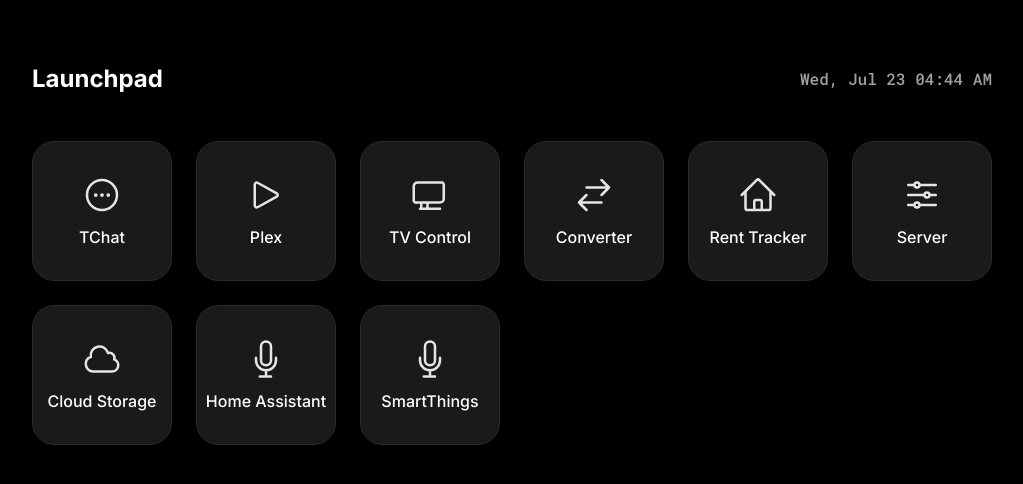
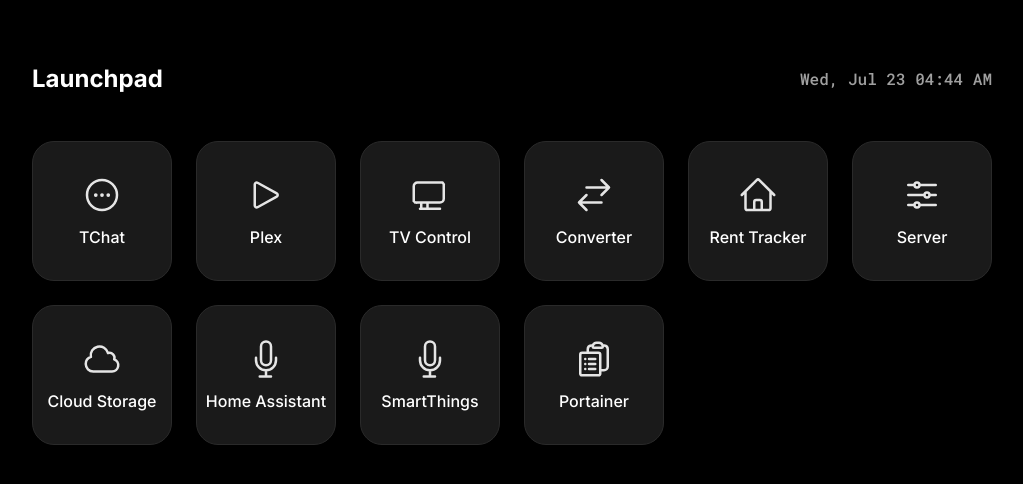
Before and after one commit to Thamerp09/flask-tv-server, a Flask app: page / in a window 1280 px wide. Shown: the top 484 px of the page, without its empty margins (128-1151 px from the left). Run offline with Flask 3, Linux system fonts and the light colour scheme.

Commit message:
adding portainer to the web page

```diff
--- a/templates/MainMenu.html
+++ b/templates/MainMenu.html
@@ -101,6 +101,18 @@
                 <span>SmartThings</span>
                 <span class="card-arrow">↗</span>
             </a>
+
+            <!-- username:Admin | pass:Thamer341$@$ -->
+            <a href="https://100.76.175.121:9443" class="launch-card">
+                <div class="card-icon">
+                    <svg xmlns="http://www.w3.org/2000/svg" fill="none" viewBox="0 0 24 24" stroke-width="1.5" stroke="currentColor" class="size-6">
+                        <path stroke-linecap="round" stroke-linejoin="round" d="M9 12h3.75M9 15h3.75M9 18h3.75m3 .75H18a2.25 2.25 0 0 0 2.25-2.25V6.108c0-1.135-.845-2.098-1.976-2.192a48.424 48.424 0 0 0-1.123-.08m-5.801 0c-.065.21-.1.433-.1.664 0 .414.336.75.75.75h4.5a.75.75 0 0 0 .75-.75 2.25 2.25 0 0 0-.1-.664m-5.8 0A2.251 2.251 0 0 1 13.5 2.25H15c1.012 0 1.867.668 2.15 1.586m-5.8 0c-.376.023-.75.05-1.124.08C9.095 4.01 8.25 4.973 8.25 6.108V8.25m0 0H4.875c-.621 0-1.125.504-1.125 1.125v11.25c0 .621.504 1.125 1.125 1.125h9.75c.621 0 1.125-.504 1.125-1.125V9.375c0-.621-.504-1.125-1.125-1.125H8.25ZM6.75 12h.008v.008H6.75V12Zm0 3h.008v.008H6.75V15Zm0 3h.008v.008H6.75V18Z" />
+                    </svg>
+                </div>
+                <span>Portainer</span>
+                <span class="card-arrow">↗</span>
+            </a>
+
         </div>
     </main>
 
```
